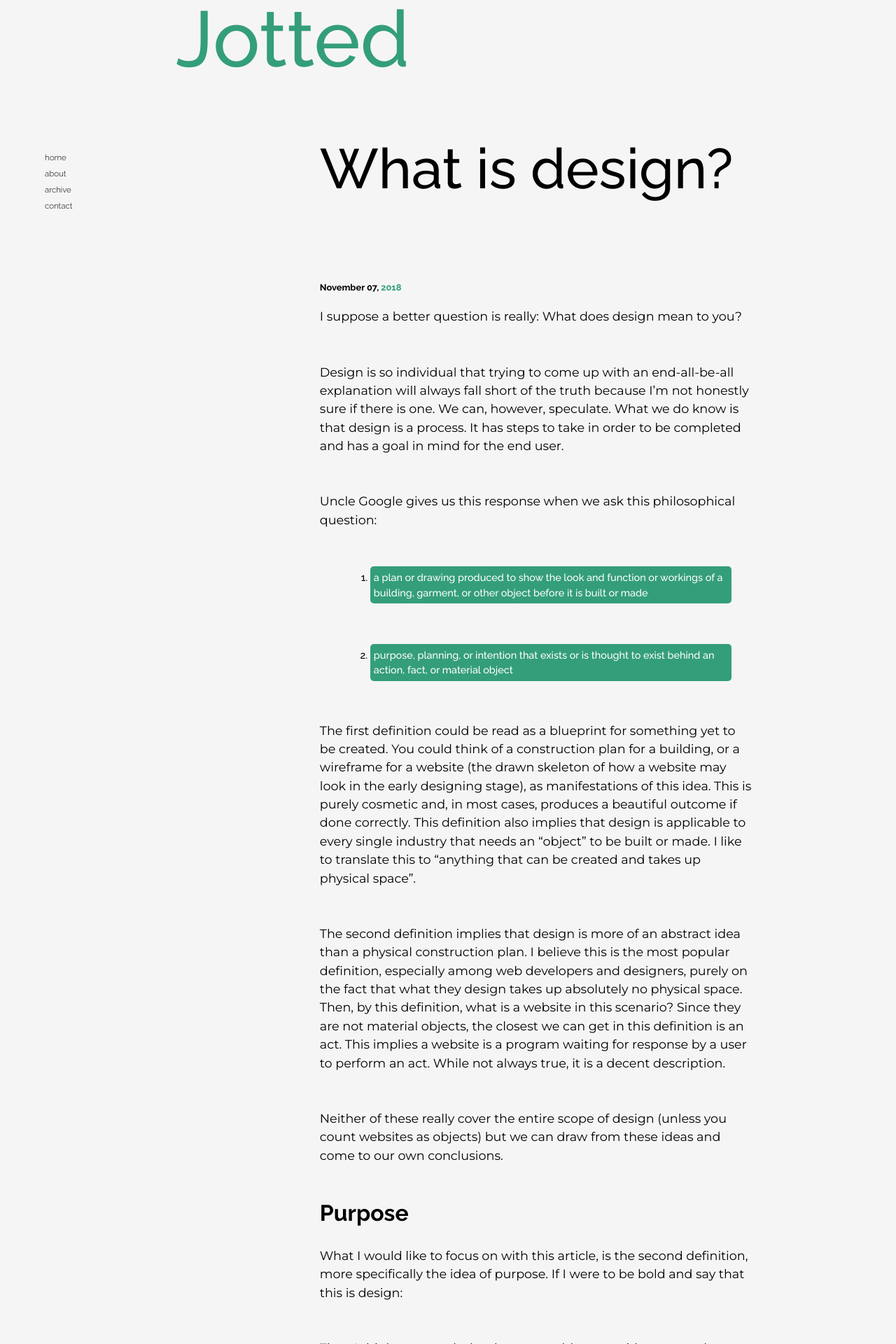
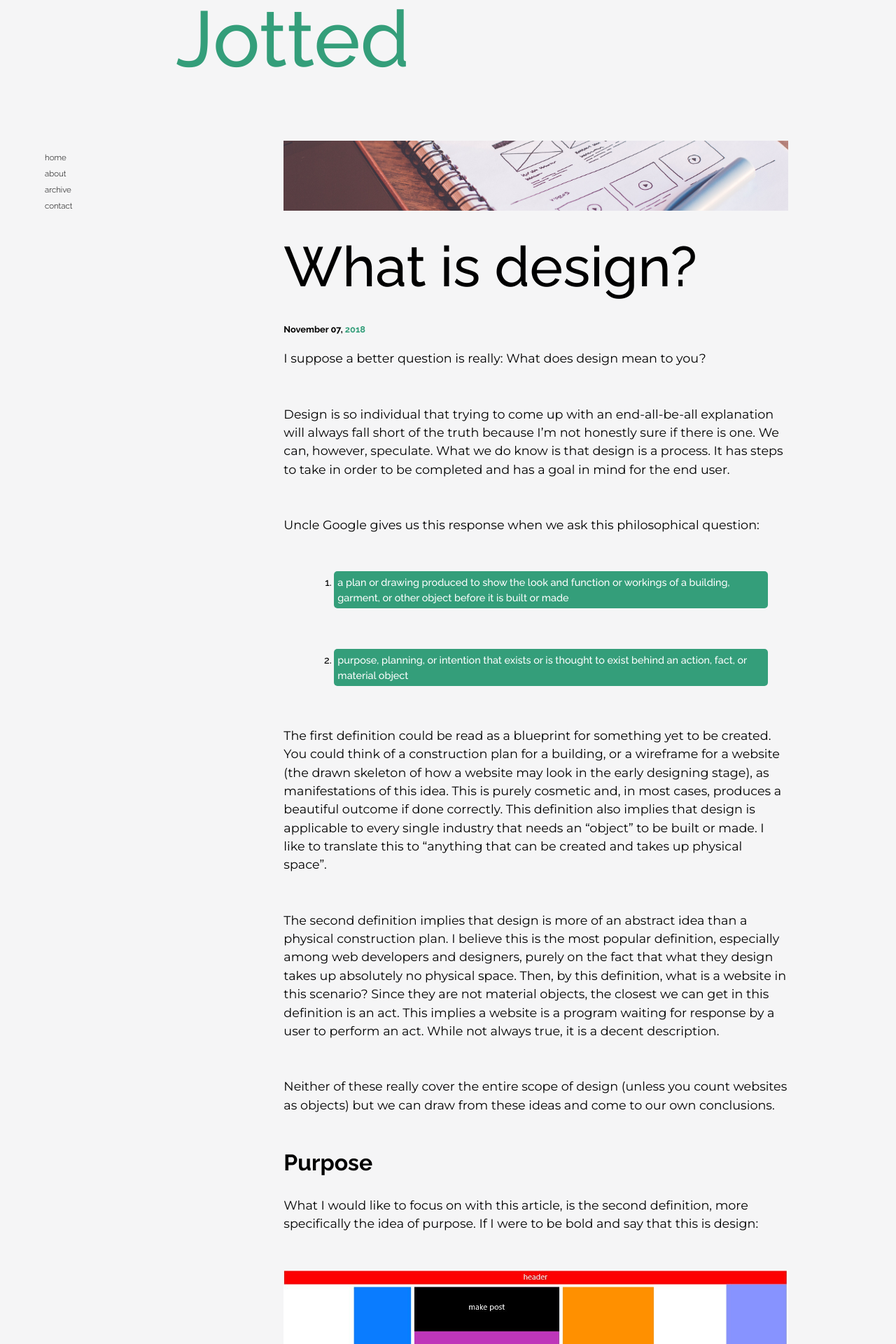
Before and after one commit to abelshinabery/jotted-blog, a Jekyll site: the page built from _posts/2018-11-07-What-is-design?.md, in a window 1280 px wide. Shown: the top 1920 px of the page at 70% size. Built offline with Jekyll 4.4.1, drawn with Linux system fonts in a browser that asks for light colours.

Commit message:
Added facebook wireframe picture to design article and added a banner to the post with the respective image

```diff
--- a/_layouts/post.html
+++ b/_layouts/post.html
@@ -10,6 +10,14 @@
       <main id="main">
         <div class="post-container">
           <article class="post">
+            <header id="post-banner"></header>
+            <style>
+              #post-banner {
+                background-image: url("/assets/images/post-images/{{ page.title | replace: ' ', '-' | remove: '?' | append: '.jpg' }}");
+                background-size: cover;
+                background-position: center;
+              }
+            </style>
             <h2 id="post-title">{{ page.title }} <span class="green-text"></span></h2>
             <p id="post-date">{{ page.date | date: '%B %d' }}, <span class="green-text">2018</span></p>
             {{ content }}
--- a/_posts/2018-11-07-What-is-design?.md
+++ b/_posts/2018-11-07-What-is-design?.md
@@ -27,6 +27,7 @@ Neither of these really cover the entire scope of design (unless you count websi
 
  What I would like to focus on with this article, is the second definition, more specifically the idea of purpose. If I were to be bold and say that this is design:
 
+ ![Facebook's homepage layout](/assets/images/post-images/FacebookWireframe.jpg "Facebook wireframe")
 
  Then I think many web developers would agree with me, or at least that this is a step inside a larger system of designing. The example above is Facebook’s homepage and I chose this to make a point about purpose.
 
--- a/_scss/2-base/_base.scss
+++ b/_scss/2-base/_base.scss
@@ -391,6 +391,11 @@ Posts
 =====
 */
 
+#post-banner {
+	max-width: 100%;
+	height: 500px;
+}
+
 #post-body {
 	background-color: #f5f5f6;
 }
@@ -422,6 +427,10 @@ Posts
 	h3 {
 		font-size: 2.5em;
 	}
+	img {
+		max-width: 100%;
+		height: auto;
+	}
 }
 
 .post p, .post h2, .post h3 {
@@ -436,10 +445,10 @@ Posts
 
 
 #post-title {
-	font-size: 5em;
+	font-size: 7em;
 	font-weight: 500;
 	align-self: center;
-	margin: 3em auto 2em auto;
+	margin: 1em auto 2em auto;
 }
 
 #post-date {
--- a/_scss/2-base/_media-queries.scss
+++ b/_scss/2-base/_media-queries.scss
@@ -276,11 +276,16 @@ Media Queries
 	*/
 
 	.post-container {
-		width: 60%;
+		width: 70%;
+	}
+
+	#post-banner {
+		height: 100px;
 	}
 
 	#post-title {
-		margin: 0 0 1.5em 0;
+		font-size: 5em;
+		margin: .5em 0;
 		align-self: flex-start;
 	}
 
@@ -292,25 +297,23 @@ Media Queries
 		font-size: .8em;
 	}
 
-	.post li {
-		font-size: .9em;
+	.post {
+		li {
+			font-size: .9em;
+		}
+		p {
+			font-size: 1.1em;
+		}
+		h2 {
+			font-size: 2em;
+		}
+		h3 {
+			font-size: 1.5em;
+		}
 	}
 
 	.post p, .post h2, .post h3 {
 		width: 100%;
 	}
 
-	.post p {
-
-		font-size: 1.1em;
-	}
-
-	.post h2 {
-		font-size: 2em;
-	}
-
-	.post h3 {
-		font-size: 1.5em;
-	}
-
 }
```
Also changed, not shown: assets/images/post-images/FacebookWireframe.jpg (added), 2 other files.
